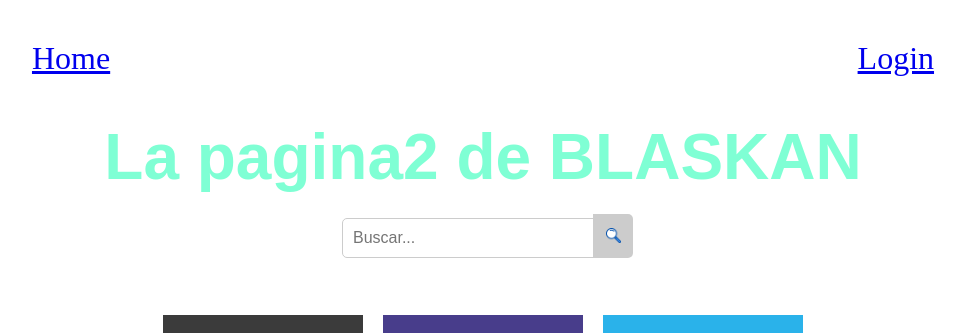
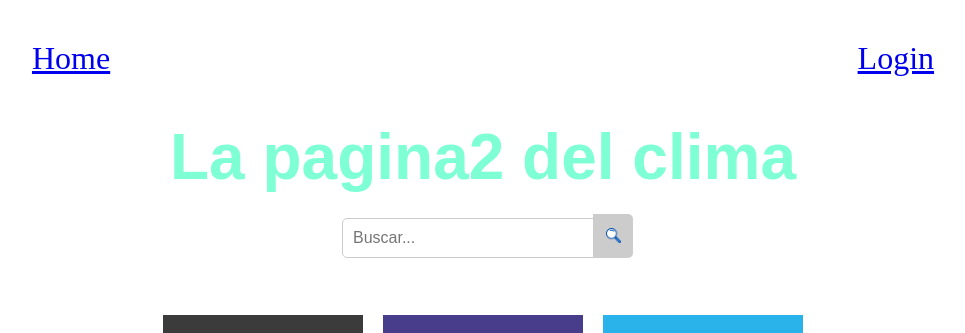
Before and after one commit to irickgs/app1, a plain HTML site: page index.html in a window 1280 px wide. Shown: the top 333 px of the page, without its empty margins (157-1122 px from the left). Drawn offline with Linux system fonts and the light colour scheme.

Commit message:
Revert "cambie el titulo"
This reverts commit 2945a0463044c93c7c6c12784d084a01765c1655.

```diff
--- a/index.html
+++ b/index.html
@@ -5,7 +5,7 @@
     <meta charset="UTF-8">
     <meta name="viewport" content="width=device-width, initial-scale=1.0">
     <link rel="stylesheet" href="./styles.css">
-    <title>La pagina2 de BLASKAN</title>
+    <title>La pagina2 del clima</title>
 
 
 </head>
@@ -16,7 +16,7 @@
             <a href="./index.html" class="enlace-izquierda"> Home</a>
             <a href="./index.html" class="enlace-derecha"> Login</a>
         </div>
-        <h1> La pagina2 de BLASKAN</h1>
+        <h1> La pagina2 del clima</h1>
 
         <div class="search-box">
             <input type="text" placeholder="Buscar...">
```
